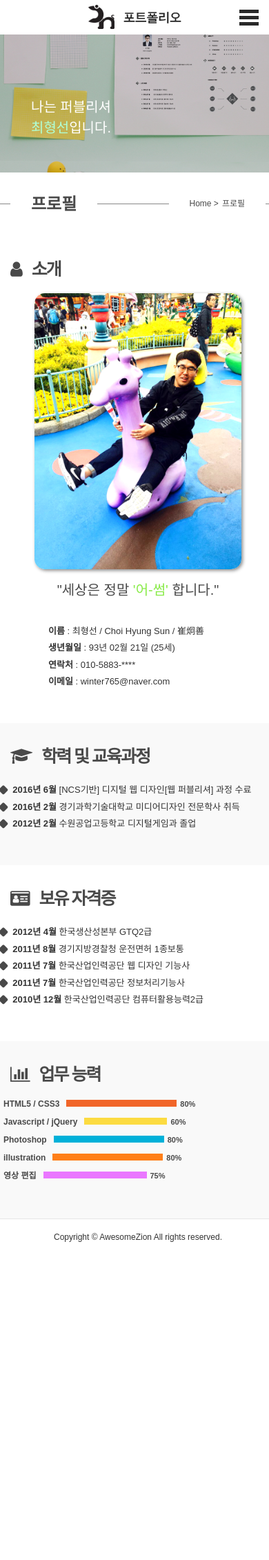
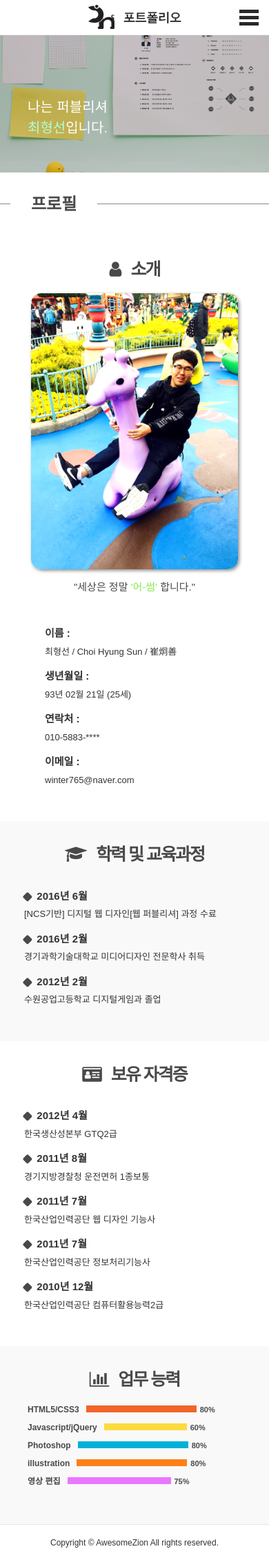
Before and after one commit to Hyungsun/Hyungsun.github.io, a PHP site: page /bbs/resume.html in a window 390 px wide. Shown: the whole page at 69% size. Before the commit the page ends 1800 px from the top, so only its background shows below. Run offline with PHP 8.4, Linux system fonts and the light colour scheme.

Commit message:
05/05 _ 프로필 페이지 반응형 완료 및 CSS 수정

```diff
--- a/bbs/resume.html
+++ b/bbs/resume.html
@@ -109,10 +109,10 @@
                                     <p>"세상은 정말 <span style="color:#89eb49;">'어-썸'</span> 합니다."</p>
                                 </div>
                                 <div class="txt_profile edit-qus">
-                                    <p><span class="question-tit">이름</span> : 최형선 / Choi Hyung Sun / 崔炯善</p>
-                                    <p><span class="question-tit">생년월일</span> : 93년 02월 21일 &#40;25세&#41;</p>
-                                    <p><span class="question-tit">연락처</span> : 010-5883-****</p>
-                                    <p><span class="question-tit">이메일</span> : winter765@naver.com</p>
+                                    <p><span class="question-tit">이름 : </span>최형선 / Choi Hyung Sun / 崔炯善</p>
+                                    <p><span class="question-tit">생년월일 : </span>93년 02월 21일 &#40;25세&#41;</p>
+                                    <p><span class="question-tit">연락처 : </span>010-5883-****</p>
+                                    <p><span class="question-tit">이메일 : </span>winter765@naver.com</p>
                                 </div>
                             </div>
                         </div>
@@ -197,12 +197,12 @@
     <script type="text/javascript">
         $(document).ready(function () {
             $('#bar-1').jqbar({
-                label: 'HTML5 / CSS3'
+                label: 'HTML5/CSS3'
                 , value: 80
                 , barColor: '#f16529'
             });
             $('#bar-2').jqbar({
-                label: 'Javascript / jQuery'
+                label: 'Javascript/jQuery'
                 , value: 60
                 , barColor: '#fcdb41'
             });
--- a/style/common.css
+++ b/style/common.css
@@ -534,6 +534,7 @@
     width:100%;
     height:50px;
     background-color:#fff;
+    border-bottom:1px solid #f1f1f1;
 }
 
 @media all and (max-width:1300px) {
--- a/style/style.css
+++ b/style/style.css
@@ -12,16 +12,26 @@
     padding-right: 15px;
 }
 
-@media all and (min-width: 1200px){
-    .container{ width:930px;}
+@media all and (min-width: 1200px) {
+    .container {
+        width: 930px;
+    }
 }
 
-@media all and (min-width: 768px){
-    .container{ width:720px;}
+@media all and (min-width: 768px) {
+    .container {
+        width: 720px;
+    }
+}
+
+@media all and (max-width:420px) {
+    .hidden-xs {
+        display: none;
+    }
 }
 
 .crumbs-title .container:before,
-.crumbs-title .container:after{
+.crumbs-title .container:after {
     display: table;
     content: '';
     clear: both;
@@ -78,22 +88,25 @@
     font-size: 12px;
 }
 
+
 /* 반응형 이미지 설정 */
-.responsive-img{
+
+.responsive-img {
     display: block;
-    width:100%;
-    max-width:300px;
-    height:auto;
-    margin:0 auto;
+    width: 100%;
+    max-width: 300px;
+    height: auto;
+    margin: 0 auto;
     border-radius: 15px;
     box-shadow: 2px 2px 5px #898989;
 }
 
-.responsive-basic{
+.responsive-basic {
     display: block;
     width: 100%;
     height: auto;
 }
+
 
 /* RESUME CSS */
 
@@ -124,10 +137,109 @@
     color: #afffd5;
 }
 
+
+/* resume main content */
+
+.wrap_resume {
+    width: 100%;
+    height: auto;
+    position: relative;
+}
+
+.wrap_resume .profile_resume {
+    background-color: #fff;
+}
+
+.wrap_resume .edu_resume,
+.wrap_resume .abil_resume {
+    background-color: #f9f9f9;
+}
+
+.item-wrap {
+    width: 930px;
+    margin: 0 auto;
+    padding: 30px 15px;
+}
+
+.item-wrap .wrap-title {
+    font-size: 25px;
+    font-weight: 600;
+    padding: 0 15px;
+    display: inline-block;
+    color: #494949;
+    letter-spacing: -2px;
+}
+
+.item-wrap .wrap-title i {
+    padding-right: 15px;
+}
+
+.item-wrap .img_profile {
+    margin: 15px 0;
+}
+
+.item-wrap .img_profile p {
+    width: 300px;
+    margin: 0 auto;
+    text-align: center;
+    padding-top: 15px;
+    font-size: 20px;
+    color: #494949;
+}
+
+.item-wrap .edit-qus {
+    margin: 0 auto;
+    padding: 15px 0;
+}
+
+.item-wrap .edit-qus p {
+    margin: 5px 0;
+    font-size: 13px;
+}
+
+.item-wrap .edit-qus p>span {
+    font-weight: 600;
+}
+
+.item-wrap .txt_profile {
+    width: 260px;
+}
+
+.item-wrap .txt_edu,
+.item-wrap .txt_lise,
+.item-wrap .txt_abil {
+    width: 400px;
+}
+
+.rota-i {
+    color: #494949;
+    font-size: 12px;
+    margin-right: 8px;
+    transform: rotate(-45deg);
+}
+
+.jqbar.horizontal span {
+    display: inline-block;
+    margin-left: 5px;
+    font-size: 12px;
+    font-weight: 600;
+    color: #494949;
+}
+
+.jqbar.horizontal .bar-percent {
+    font-size: 11px;
+    font-weight: bold;
+    height: 20px;
+    margin-bottom: 5px;
+}
+
+
+/* 반응형 _ RESUME */
+
 @media all and (max-width:1050px) {
     .sub_banner .sub_top {
-        width:780px;
-        font-size:35px;
+        width: 780px;
+        font-size: 35px;
     }
 }
 
@@ -136,10 +248,14 @@
         height: 350px;
     }
     .sub_banner .sub_top {
-        width:640px;
-        font-size:30px;
-        padding-top:180px;
-        line-height:48px;
+        width: 640px;
+        font-size: 30px;
+        padding-top: 180px;
+        line-height: 48px;
+    }
+    .item-wrap {
+        width: 700px;
+        padding: 30px;
     }
 }
 
@@ -147,124 +263,58 @@
     .sub_banner .inner_banner {
         height: 250px;
     }
-
     .sub_banner .sub_top {
-        width:310px;
-        font-size:20px;
-        padding-top:140px;
+        width: 310px;
+        font-size: 20px;
+        padding-top: 140px;
         line-height: 30px;
     }
+    .item-wrap {
+        width: 100%;
+        padding: 30px 0;
     }
-/* resume main content */
-
-.wrap_resume {
-    width:100%;
-    height: auto;
-    position: relative;
+    .item-wrap .txt_edu,
+    .item-wrap .txt_lise,
+    .item-wrap .txt_abil {
+        width: 320px;
     }
-
-.wrap_resume .profile_resume {
-    background-color:#fff;
+    .item-wrap .edit-qus p>span {
+        display: block;
+        font-size: 15px;
+        margin: 15px 0 5px;
     }
-
-.wrap_resume .edu_resume,
-.wrap_resume .abil_resume{
-    background-color:#f9f9f9;
-}
-
-
-
-.item-wrap{
-    width: 930px;
-    margin: 0 auto;
-    padding:30px 15px;
-}
-
     .item-wrap .wrap-title {
-/*    margin:15px 0;*/
-    font-size:25px;
-    font-weight:600;
-    padding:0 15px;
-    display: inline-block;
-    color:#494949;
-    letter-spacing: -2px;
-}
-
-.item-wrap .wrap-title i{
-    padding-right:15px;
-}
-
-.item-wrap .img_profile {
-    margin:15px 0;
+        text-align: center;
+        display: block;
     }
 
     .item-wrap .img_profile p {
-    width:300px;
-    margin: 0 auto;
-    text-align: center;
-    padding-top:15px;
-    font-size:20px;
-    color:#494949;
-}
-
-.item-wrap .edit-qus {
-    margin:0 auto;
-    padding:15px 0;
-}
-
-.item-wrap .edit-qus p{
-    margin:5px 0;
-    font-size:13px;
-}
-
-.item-wrap .edit-qus p>span{
-    font-weight:600;
-}
-
-.item-wrap .txt_profile {
-    width:260px;
-}
-
-.item-wrap .txt_edu,
-.item-wrap .txt_lise,
-.item-wrap .txt_abil{
-    width:400px;
-}
-
-@media all and (max-width:768px) {
-    .item-wrap {
-        width:700px;
-        padding:30px;
+    font-size: 15px;
     }
 }
 
-@media all and (max-width:480px) {
-    .item-wrap {
-        width:100%;
-        padding:30px 0;
+@media all and (max-width:320px) {
+    .sub_banner .inner_banner {
+        background-position: 30% 60%;
     }
 
-
-}
-.rota-i {
-    color:#494949;
-    font-size:12px;
-    margin-right:8px;
-    transform: rotate(-45deg);
+    .sub_banner .sub_top {
+        width: 270px;
     }
 
-.jqbar.horizontal span
-{
-    display: inline-block;
-    margin-left: 5px;
-    font-size: 12px;
-    font-weight: 600;
-    color:#494949;
+    .item-wrap .edit-qus p>span {
+        font-size: 14px;
     }
-.jqbar.horizontal .bar-percent
-{
+    .item-wrap .edit-qus p {
         font-size: 11px;
-    font-weight: bold;
-    height: 20px;
-    margin-bottom: 5px;
     }
+    .item-wrap .txt_edu,
+    .item-wrap .txt_lise,
+    .item-wrap .txt_abil {
+        width: 270px;
+    }
+
+    .responsive-img {
+        max-width:250px;
+    }
+}
```
Lines whose indentation alone changed are shown as unchanged.
